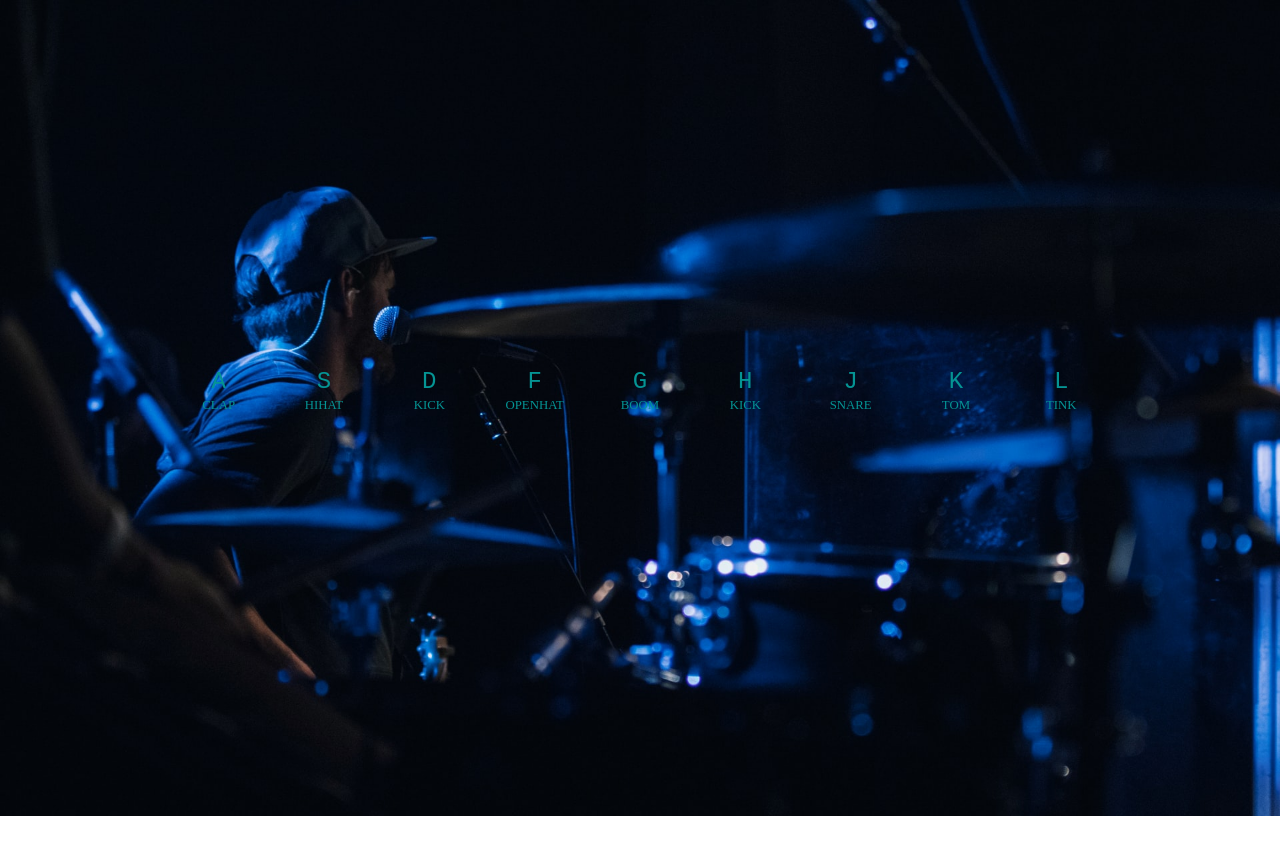
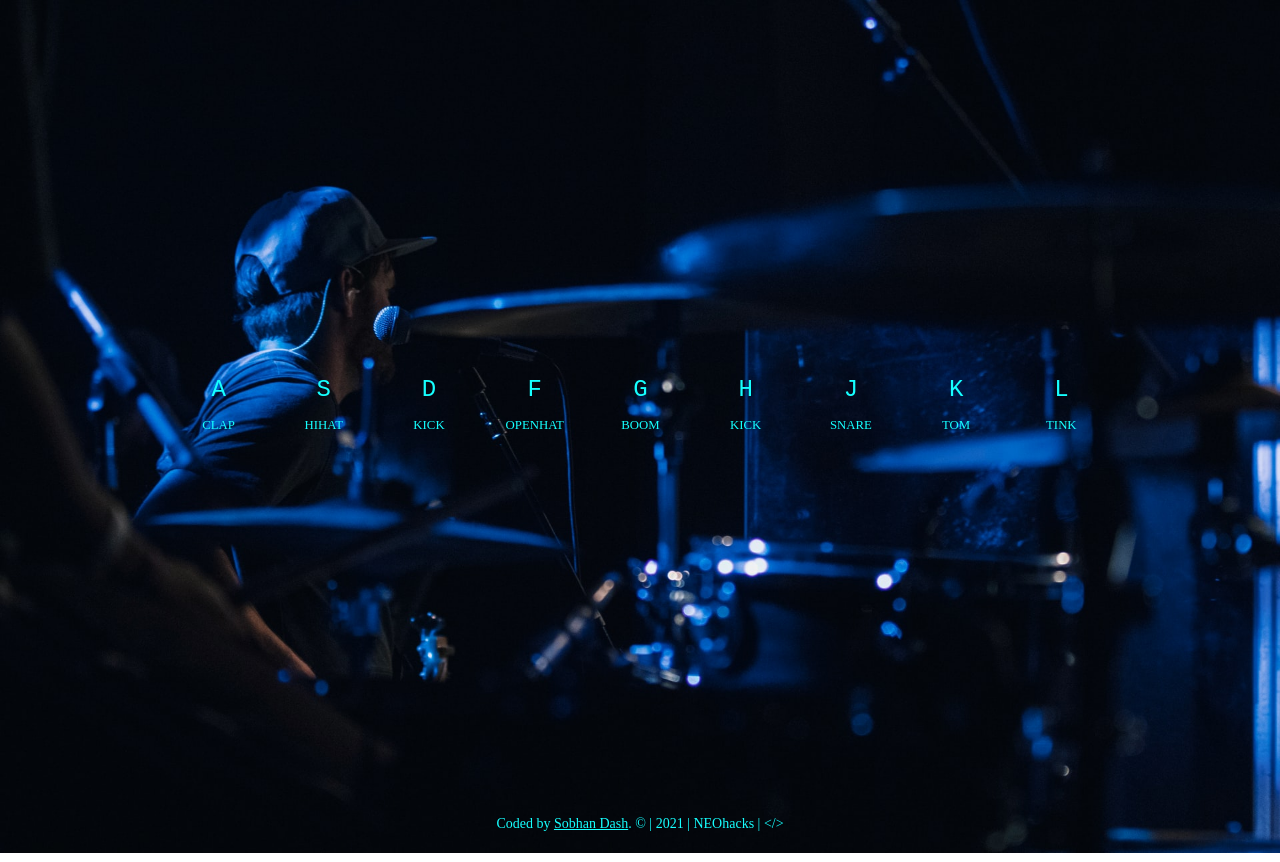
Before and after one commit to SobhanDash/drum-kit, a plain HTML site: page index.html in a window 1280 px wide. Before the commit the page ends 816 px from the top, so only its background shows below. Drawn offline with Linux system fonts and the light colour scheme.

Commit message:
style: added footer

```diff
--- a/app.js
+++ b/app.js
@@ -1,17 +1,19 @@
 function playSound(e){
-    const audio = document.querySelector(`audio[data-key="${e.keyCode}"]`);
-    const key = document.querySelector(`.key[data-key="${e.keyCode}"`)
+    const audio = document.querySelector(`audio[data-key="${e.code}"]`);
+    const key = document.querySelector(`.key[data-key="${e.code}"`)
+    console.log(audio)
+    console.log(key)
     if(!audio) return; //stops the function from running
     audio.currentTime = 0; //rewinds to the starting
     audio.play()
     key.classList.add("playing");
     }
-function removeTransiition(e){
+function removeTransition(e){
     if(e.propertyName !== 'transform') return; //skip if not transformed
     this.classList.remove("playing")
     }
 
 const keys = document.querySelectorAll(".key");
-keys.forEach(key => key.addEventListener('transitionend', removeTransiition));
+keys.forEach(key => key.addEventListener('transitionend', removeTransition));
 
 window.addEventListener('keydown', playSound);
--- a/index.html
+++ b/index.html
@@ -55,6 +55,11 @@
   <audio data-key="KeyJ" src="sounds/snare.wav"></audio>
   <audio data-key="KeyK" src="sounds/tom.wav"></audio>
   <audio data-key="KeyL" src="sounds/tink.wav"></audio>
+
+  <div class="attribution">
+    Coded by <a href="https://github.com/SobhanDash/drum-kit">Sobhan Dash</a>. © | 2021 | NEOhacks | <span>&lt;/&gt;</span></p>
+  </div>
+
+  <script  src="/app.js"></script>
 </body>
-<script  src="/app.js"></script>
 </html>
--- a/style.css
+++ b/style.css
@@ -21,21 +21,22 @@ html{
 
 .key{
     background-color: transparent;
-    color: rgb(5, 148, 148);
+    color: rgb(22, 255, 255);
     font-size: 1rem;
     width: 5em;
     height: 5em;
     margin: 1rem 1rem;
     text-align: center;
-    padding-bottom: 1rem;
+    padding: .5em;
     text-transform: uppercase;
-    transition: all 0.07s ease-in-out;
+    transition: all 0.08s ease-in-out;
     border: none;
 }
 
 kbd{
     font-size: 1.5em;
     display: block;
+    margin-bottom: .5em;
 }
 
 .sound{
@@ -46,7 +47,7 @@ kbd{
 .playing{
     transform: scale(1);
     border-color: #008080;
-    box-shadow: 0 0 1rem #008080;
+    box-shadow: 0 0 2rem #008080;
 }
 
 @media (max-width: 900px){
@@ -55,3 +56,34 @@ kbd{
         flex-flow: column wrap;
     }
 }
+
+/* footer bar */
+.attribution{
+    position: absolute;
+    bottom: 0;
+    left: 0;
+    width: 100%;
+    padding: 1rem;
+    transform: translateY(100%);
+    transition: .3s;
+    font-size: 14px;
+    font-weight: lighter;
+    text-align: center;
+    color: rgb(22, 255, 255);
+}
+
+.attribution:hover{
+    transform: translateY(0);
+}
+
+.attribution::before{
+    content: '';
+    width: 100%;
+    height: 50px;
+    position: absolute;
+    bottom: 100%;
+    left: 0;
+}
+.attribution a{
+    color: rgb(22, 255, 255);
+}
```
